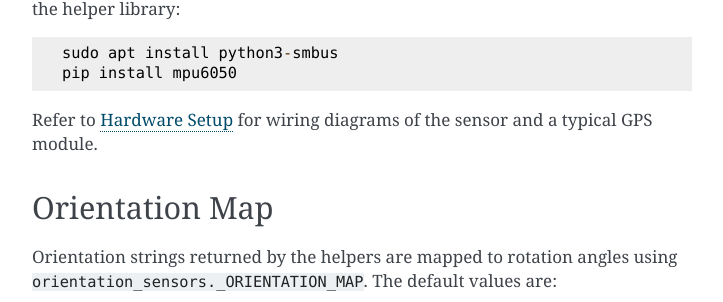
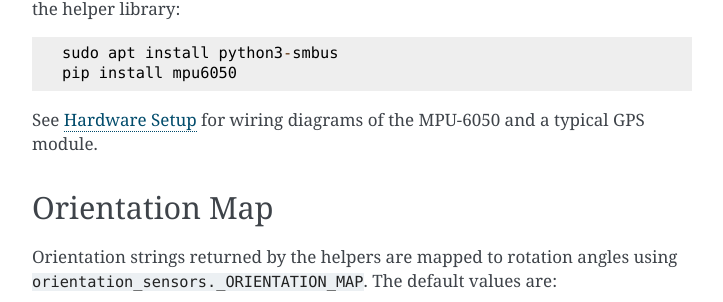
Before and after one commit to Trashytalk/piwardrive, a Sphinx documentation site: the page built from docs/orientation.rst, in a window 1280 px wide and 900 px high, scrolled down 553 px. Shown: the part 152-454 px from the top of the window, without its empty margins (388-1111 px from the left). Built offline with Sphinx 7.4.7, drawn with Linux system fonts in a browser that asks for light colours; pages that are not in the unit, such as notebooks, are missing from menus.

Commit message:
docs: highlight wiring diagrams

```diff
--- a/docs/index.rst
+++ b/docs/index.rst
@@ -9,6 +9,8 @@ PiWardrive's primary interface is a React-based web dashboard served by
 :doc:`status_service`.
 
 See :doc:`tile_prefetching` for a diagram of the automatic tile prefetch flow.
+
+For wiring diagrams of external sensors see :doc:`hardware_setup`.
 
 
 .. toctree::
--- a/docs/orientation.rst
+++ b/docs/orientation.rst
@@ -27,7 +27,7 @@ and install the helper library::
    sudo apt install python3-smbus
    pip install mpu6050
 
-Refer to :doc:`hardware_setup` for wiring diagrams of the sensor and a
+See :doc:`hardware_setup` for wiring diagrams of the MPU-6050 and a
 typical GPS module.
 
 Orientation Map
```
